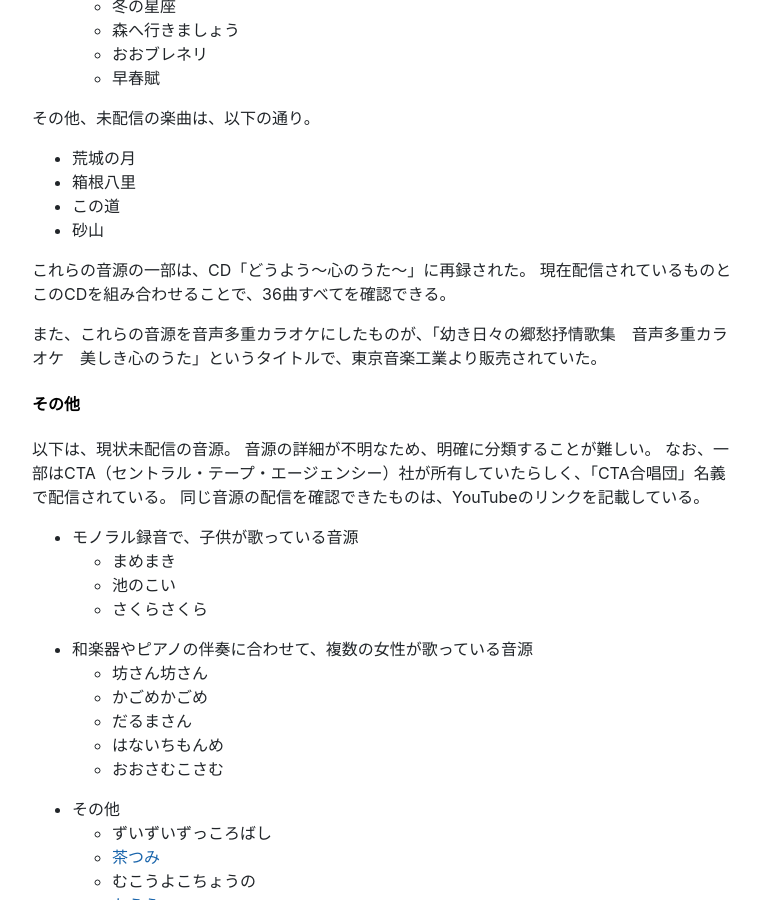
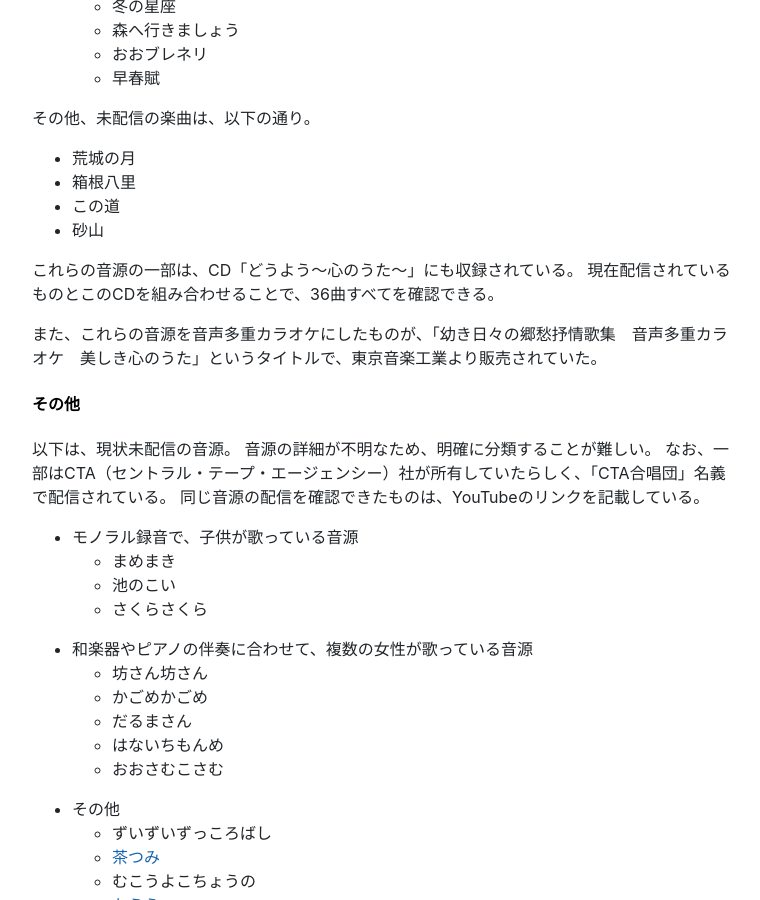
Before and after one commit to kitabatake1013/kitabatake1013.github.io, a Jekyll site: the page built from _posts/2023-08-16-voice-pro-douyou.md, in a window 1280 px wide and 900 px high, scrolled down 6710 px. Shown: the whole window, without its empty margins (256-1016 px from the left). Built offline with Jekyll 4.4.1, drawn with Linux system fonts in a browser that asks for light colours; nearby versions of some CDN libraries.

Commit message:
fix typo

```diff
--- a/_posts/2023-08-16-voice-pro-douyou.md
+++ b/_posts/2023-08-16-voice-pro-douyou.md
@@ -281,7 +281,7 @@ Amazon Music、Spotify、Apple Music、moraなどで聞くことができる。
 * この道
 * 砂山
 
-これらの音源の一部は、CD「どうよう～心のうた～」に再録された。
+これらの音源の一部は、CD「どうよう～心のうた～」にも収録されている。
 現在配信されているものとこのCDを組み合わせることで、36曲すべてを確認できる。
 
 また、これらの音源を音声多重カラオケにしたものが、「幼き日々の郷愁抒情歌集　音声多重カラオケ　美しき心のうた」というタイトルで、東京音楽工業より販売されていた。
```
